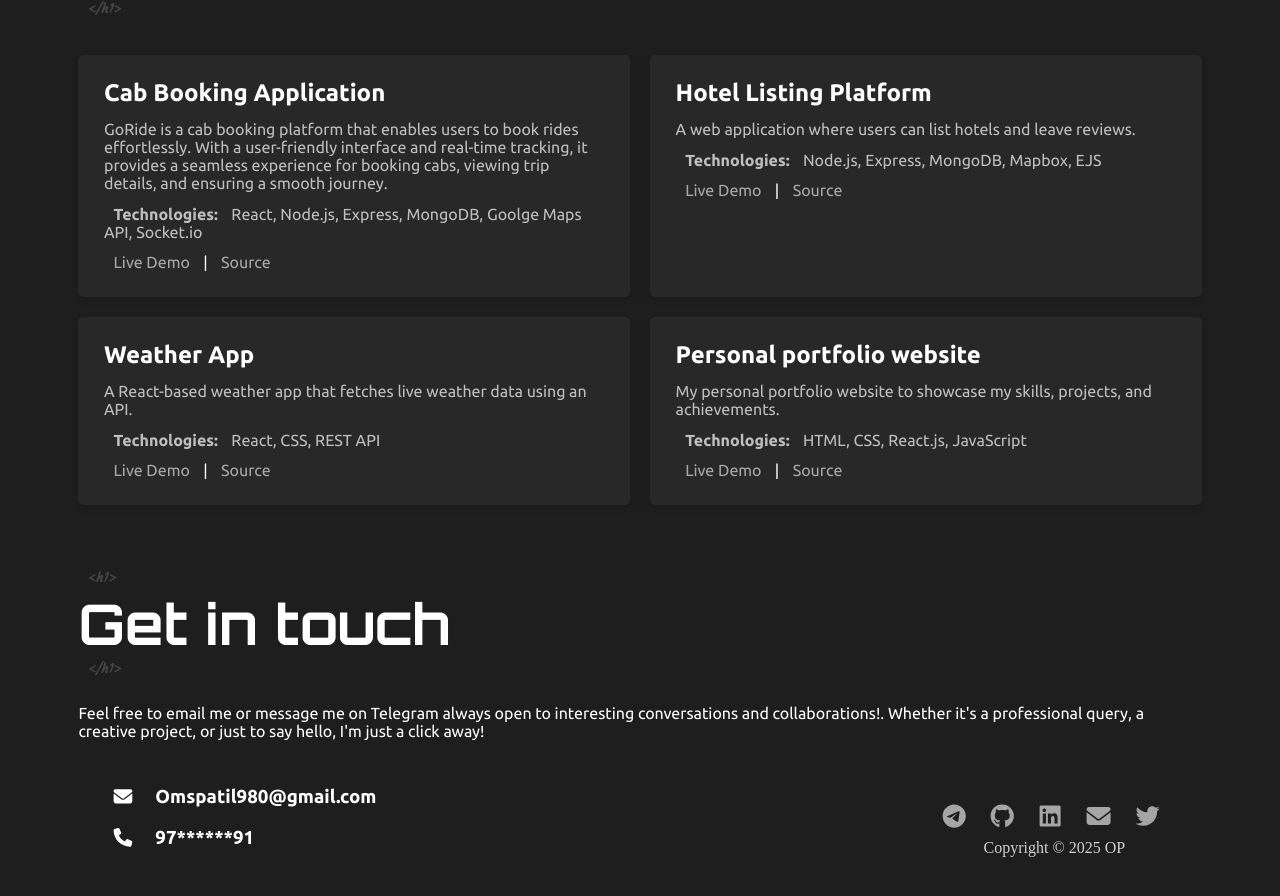
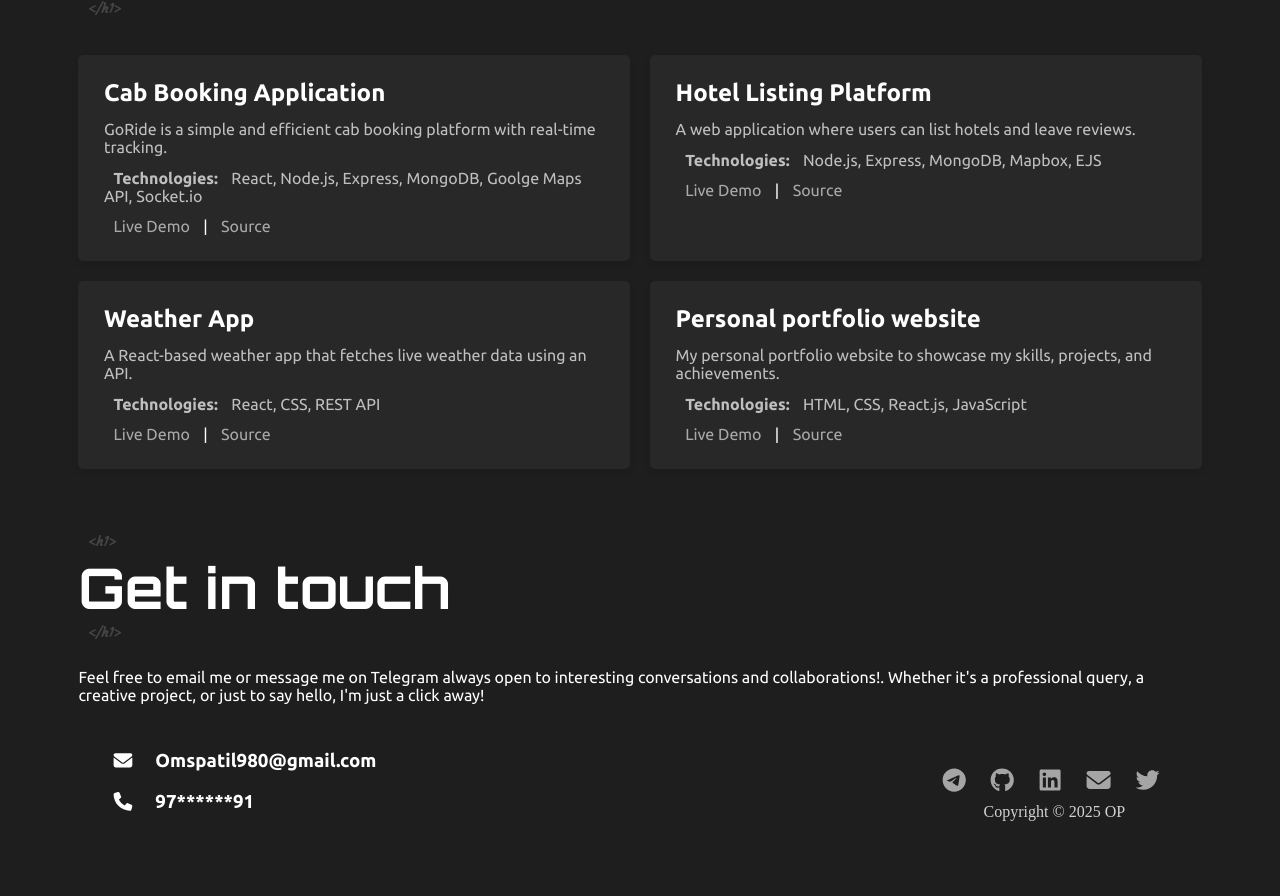
Before and after one commit to om151/Ompatil.dev, a React (Vite) app: page / in a window 1280 px wide. Shown: the part 1340-2236 px from the top of the page. After the commit the page ends 2212 px from the top, so only its background shows below. Built offline with nearby package versions, Linux system fonts and the light colour scheme; a web font is replaced by a local one.

Commit message:
changes in project description

```diff
--- a/src/components/projectsData.js
+++ b/src/components/projectsData.js
@@ -5,7 +5,7 @@ const projectsData = [
     id: 1,
     name: "Cab Booking Application",
     description:
-      "GoRide is a cab booking platform that enables users to book rides effortlessly. With a user-friendly interface and real-time tracking, it provides a seamless experience for booking cabs, viewing trip details, and ensuring a smooth journey.",
+      "GoRide is a simple and efficient cab booking platform with real-time tracking.",
     technologies: ["React", "Node.js", "Express", "MongoDB", "Goolge Maps API" , "Socket.io"],
     githubLink: "",
     liveLink: "https://go-ride-nu.vercel.app/",
```
